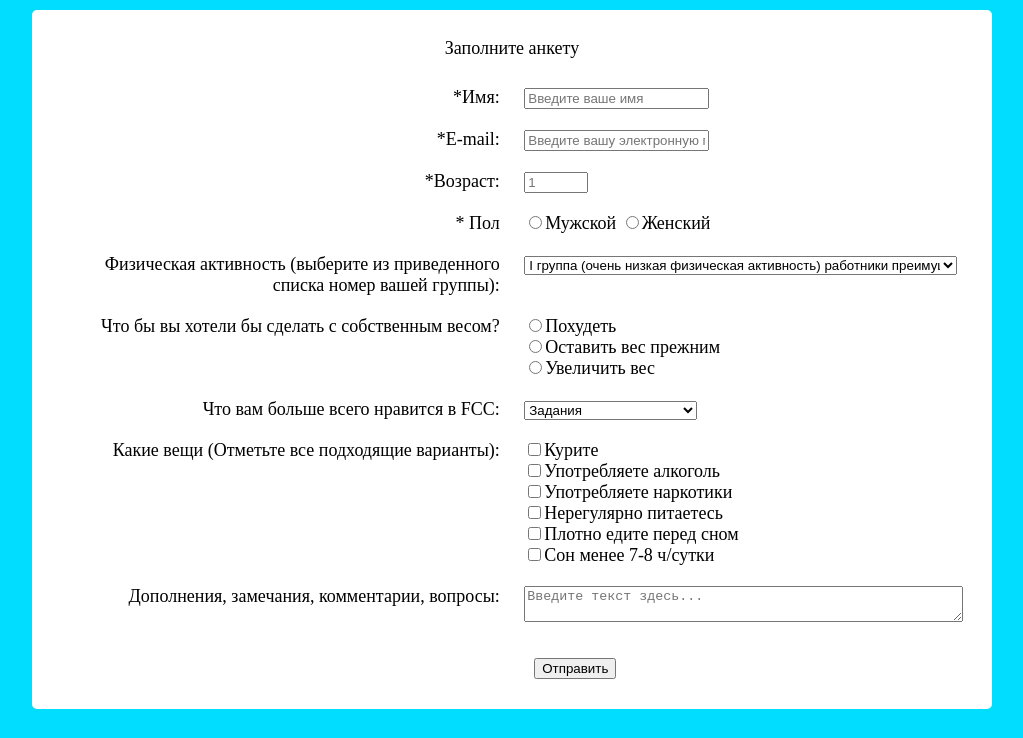
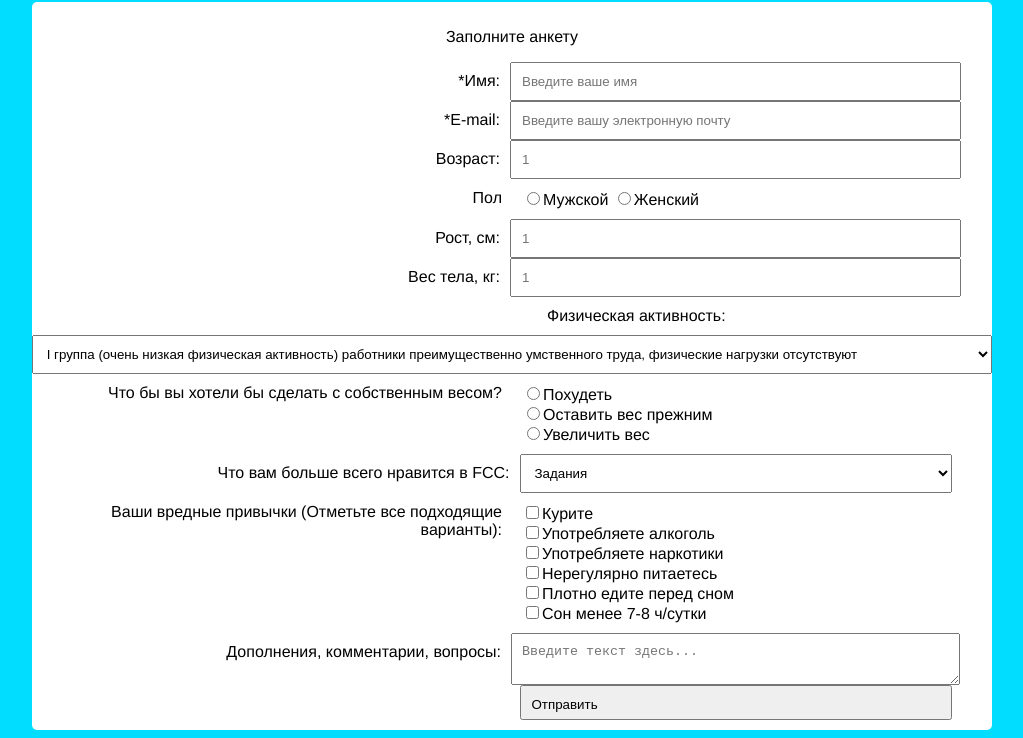
Before and after one commit to injashkin/Survey-Form, a plain HTML site: page public_html/index.html in a window 1280 px wide. Shown: the part 76-814 px from the top of the page, without its empty margins (128-1151 px from the left). Drawn offline with Linux system fonts and the light colour scheme.

Commit message:
new commit

```diff
--- a/public_html/index.html
+++ b/public_html/index.html
@@ -8,82 +8,66 @@
         <link href="style.css" rel="stylesheet" type="text/css"/>
     </head>
     <body>
+
         <h1 id="title">Форма опроса</h1>
         <form id="survey-form">
             <p id="description">Заполните анкету</p>
-            <div>
-                <div class="left">
-                    <label for="name" id="name-label">*Имя: </label>
+            <div class="rovs">
+                <label for="name" id="name-label" class="left">*Имя: </label>
+                <input id="name" class="right" type="text" required placeholder="Введите ваше имя">
             </div>
-                <div class="right">
-                    <input id="name" type="text" required placeholder="Введите ваше имя">
+            <div class="rovs">
+                <label for="email" id="email-label" class="left">*E-mail: </label>
+                <input id="email" class="right" type="email" required placeholder="Введите вашу электронную почту">
             </div>
+            <div class="rovs">
+                <label for="number" id="number-label" class="left">Возраст: </label>
+                <input id="number" class="right" type="number" min="1" max="140" placeholder="1">
             </div>
-            <div>
-                <div class="left">
-                    <label for="email" id="email-label">*E-mail: </label>
-                </div>
-                <div class="right">
-                    <input id="email" type="email" required placeholder="Введите вашу электронную почту">
-                </div>
-            </div>
-            <div>
-                <div class="left">
-                    <label for="number" id="number-label">*Возраст: </label>
-                </div>
-                <div class="right">
-                    <input id="number" type="number" required min="1" max="140" placeholder="1">
-                </div>
-            </div>
-            <div>
-                <div class="left">
-                    <label>* Пол</label>
-                </div>
+            <div class="rovs">
+                <label class="left">Пол</label>
                 <div class="right">
                     <input type="radio" name="gender" value="1">Мужской
                     <input type="radio" name="gender" value="2">Женский
                 </div>
+
             </div>
-            <div>
-                <div class="left">
-                    <label>Физическая активность (выберите из приведенного списка номер вашей группы): </label>
+            <div class="rovs">
+                <label for="height" class="left">Рост, см: </label>
+                <input id="height" class="right" type="number" required min="1" max="500" placeholder="1">
             </div>
-                <div class="right">
-                    <select id="dropdown" name="role">
+            <div class="rovs">
+                <label for="weight" class="left">Вес тела, кг: </label>
+                <input id="weight" class="right" type="number" required min="1" max="300" placeholder="1">
+            </div>
+            <div class="rovs">
+                <label class="left">Физическая активность: </label>
+                <select id="dropdown" class="right" name="role">
                     <option>I группа (очень низкая физическая активность) работники преимущественно умственного труда, физические нагрузки отсутствуют</option>
                     <option>II группа (низкая физическая активность), работники занятые легким трудом или тренировки 1-2 раза в неделю, не регулярно</option>
                     <option>III группа (средняя физическая активность) - работники средней тяжести труда или тренировки 2-3 раза в неделю, регулярно</option>
                     <option>IV группа (высокая физическая активность) - работники тяжелого физического труда или тренировки 3 и более раз в неделю, регулярно.</option>
                 </select>
             </div>
-            </div>
-            <div>
-                <div class="left">
-                    <label>Что бы вы хотели бы сделать с собственным весом?</label>
-                </div>
+            <div class="rovs">
+                <label class="left">Что бы вы хотели бы сделать с собственным весом?</label>
                 <div class="right">
                     <input type="radio" name="recomFrend" value="1">Похудеть<br>
                     <input type="radio" name="recomFrend" value="2">Оставить вес прежним<br>
                     <input type="radio" name="recomFrend" value="3">Увеличить вес
                 </div>
             </div>
-            <div>
-                <div class="left">
-                    <label>Что вам больше всего нравится в FCC:</label>
-                </div>
-                <div class="right">
-                    <select id="dropdown-like" name="like">
+            <div class="rovs">
+                <label class="left">Что вам больше всего нравится в FCC:</label>
+                <select id="dropdown-like" class="right" name="like">
                     <option>Задания</option>
                     <option>Проекты</option>
                     <option>Сообщества</option>
                     <option>Открытый исходный код</option>
                 </select>
             </div>
-            </div>
-            <div>
-                <div class="left">
-                    <label>Какие вещи (Отметьте все подходящие варианты):</label>
-                </div>
+            <div class="rovs">
+                <label class="left">Ваши вредные привычки (Отметьте все подходящие варианты):</label>
                 <div class="right">
                     <label><input type="checkbox" value="1">Курите</label><br>
                     <label><input type="checkbox" value="2">Употребляете алкоголь</label><br>
@@ -93,22 +77,18 @@
                     <label><input type="checkbox" value="5">Сон менее 7-8 ч/сутки</label>
                 </div>
             </div>
-            <div>
-                <div class="left">
-                    <label>Дополнения, замечания, комментарии, вопросы:</label>
+
+            <div class="rovs">
+                <label class="left">Дополнения, комментарии, вопросы:</label>
+                <textarea class="right" name="comment" placeholder="Введите текст здесь..."></textarea>
             </div>
-                <div class="right">
-                    <textarea name="comment" placeholder="Введите текст здесь..."></textarea>
-                </div>
-            </div>
-            <div>
-                <div class="left">
-                </div>
-                <div class="right">
-                    <div class="right"><input type="submit" id="submit" value="Отправить"></div>
-                </div>
+
+            <div class="rovs">
+                <label  class="left"></label>
+                <input type="submit" id="submit" class="right" value="Отправить">
             </div>
 
         </form>
+        <!--<script  type="text/javascript" src="https://cdn.freecodecamp.org/testable-projects-fcc/v1/bundle.js"></script>-->
     </body>
 </html>
--- a/public_html/style.css
+++ b/public_html/style.css
@@ -10,13 +10,21 @@ and open the template in the editor.
 
 body {
     text-align: center;
-    font-size: 18px;
+    font-size: 1em;
     background-color: #00ddff;
+    font-family: Helvetica, sans-serif;
 }
 
 h1 {
     margin-top: 20px;
 }
+
+.rovs {
+    display: flex;
+    justify-content: center;
+    flex-wrap: wrap;
+}
+
 
 option {
     text-align: left;
@@ -31,7 +39,6 @@ form {
 }
 
 .left {
-    display: inline-block;
     text-align: right;
     width: 45%;
     vertical-align: top;
@@ -39,7 +46,6 @@ form {
 }
 
 .right {
-    display: inline-block;
     text-align: left;
     width: 45%;
     padding: 10px 5px 10px 10px;
@@ -56,3 +62,8 @@ p {
 textarea {
     width: 100%;
 }
+
+#submit {
+    height: 35px;
+    min-width: 120px;
+}
```
Lines whose indentation alone changed are shown as unchanged.
